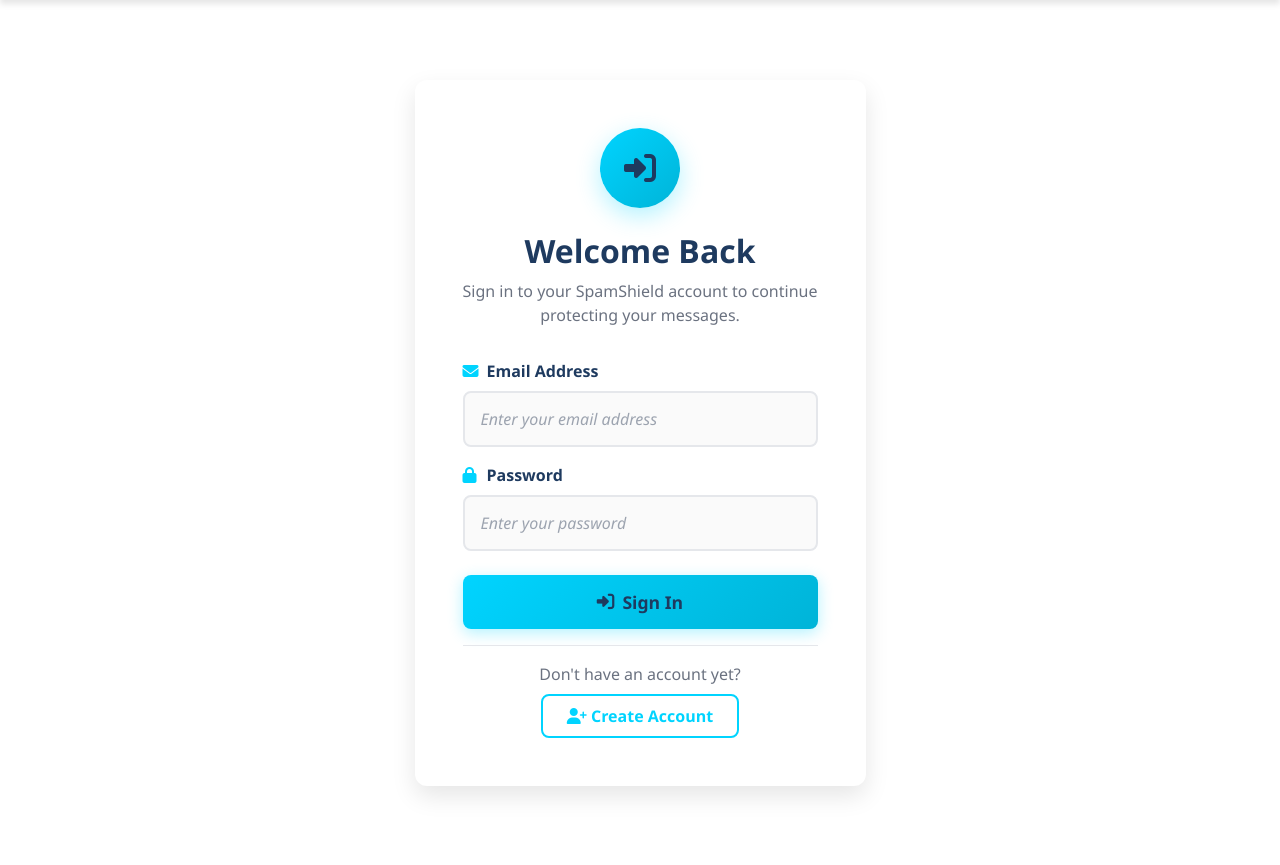
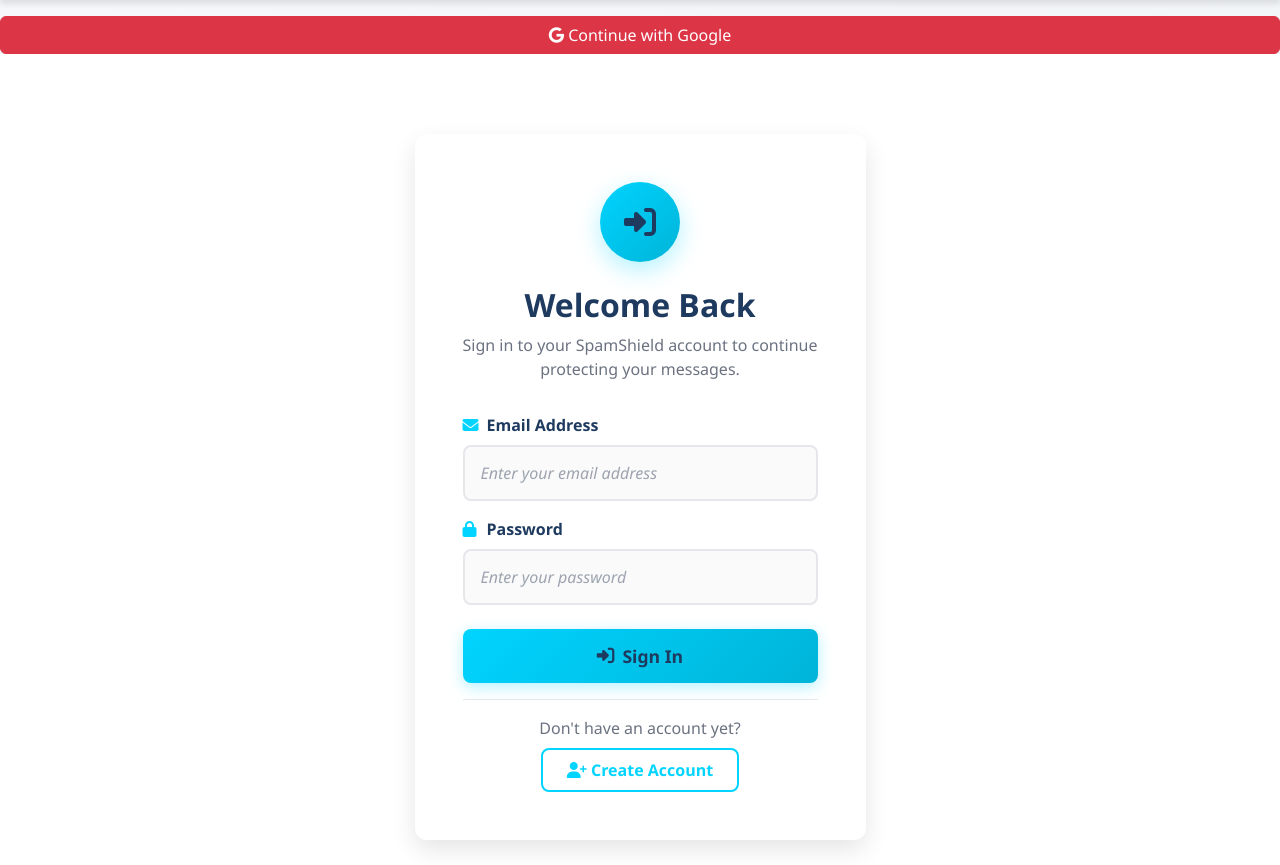
Before and after one commit to zalaprashant2003-spec/2025-26_SDP3_Spam_Text_Message_Detection, a Django app: page /login/ in a window 1280 px wide. Shown: the part 83-948 px from the top of the page. Run offline with Django 4.2, Linux system fonts and the light colour scheme; parts of the project's set-up code (start-up, migrations or seed data) failed here and were passed over.

Commit message:
implemented sign in with google

```diff
--- a/Spam_msg/settings.py
+++ b/Spam_msg/settings.py
@@ -122,3 +122,7 @@ STATIC_URL = 'static/'
 # https://docs.djangoproject.com/en/4.2/ref/settings/#default-auto-field
 
 DEFAULT_AUTO_FIELD = 'django.db.models.BigAutoField'
+
+import os
+
+os.environ["OAUTHLIB_INSECURE_TRANSPORT"] = "1"
--- a/project/templates/project/login.html
+++ b/project/templates/project/login.html
@@ -3,6 +3,9 @@
 {% block title %}Login - SpamShield{% endblock %}
 
 {% block content %}
+<a href="{% url 'google_login' %}" class="btn btn-danger w-100 mt-3">
+    <i class="fab fa-google"></i> Continue with Google
+</a>
 <section class="info-section" style="min-height: calc(100vh - 200px); display: flex; align-items: center;">
     <div class="container">
         <div class="row justify-content-center">
--- a/project/urls.py
+++ b/project/urls.py
@@ -14,4 +14,7 @@ urlpatterns = [
     path("gmail/callback/", views.gmail_callback, name="gmail_callback"),
     #
     path("notify/", views.notify_email, name="notify_email"),
+    #
+    path("google/login/", views.google_login, name="google_login"),
+    path("google/callback/", views.google_callback, name="google_callback"),
 ]
--- a/project/views.py
+++ b/project/views.py
@@ -257,3 +257,60 @@ def notify_email(request):
         return redirect(request.META.get("HTTP_REFERER", "/"))
 
     return JsonResponse({"error": "Invalid request"}, status=405)
+
+
+from google_auth_oauthlib.flow import Flow
+from google.oauth2 import id_token
+from google.auth.transport import requests as google_requests
+from django.shortcuts import redirect
+from .models import EmailAccount
+import os
+
+GOOGLE_CLIENT_SECRETS = "project/client_secret.json"
+SCOPES = ["openid", "https://www.googleapis.com/auth/userinfo.email"]
+REDIRECT_URI = "http://127.0.0.1:8080/google/callback/"
+
+
+# 🔹 Redirect user to Google
+def google_login(request):
+    flow = Flow.from_client_secrets_file(
+        GOOGLE_CLIENT_SECRETS,
+        scopes=SCOPES,
+        redirect_uri=REDIRECT_URI
+    )
+
+    auth_url, state = flow.authorization_url(prompt="consent")
+    request.session["google_state"] = state
+
+    return redirect(auth_url)
+
+
+# 🔹 Google callback
+def google_callback(request):
+    state = request.session.get("google_state")
+
+    flow = Flow.from_client_secrets_file(
+        GOOGLE_CLIENT_SECRETS,
+        scopes=SCOPES,
+        state=state,
+        redirect_uri=REDIRECT_URI
+    )
+
+    flow.fetch_token(authorization_response=request.build_absolute_uri())
+    credentials = flow.credentials
+
+    # Get user info
+    request_session = google_requests.Request()
+    idinfo = id_token.verify_oauth2_token(
+        credentials.id_token, request_session
+    )
+
+    email = idinfo["email"]
+
+    # ✅ Save user in DB if not exists
+    EmailAccount.objects.get_or_create(email=email)
+
+    # ✅ Your session login
+    request.session["user_email"] = email
+
+    return redirect("home")
```
Also changed, not shown: 1 other file.
